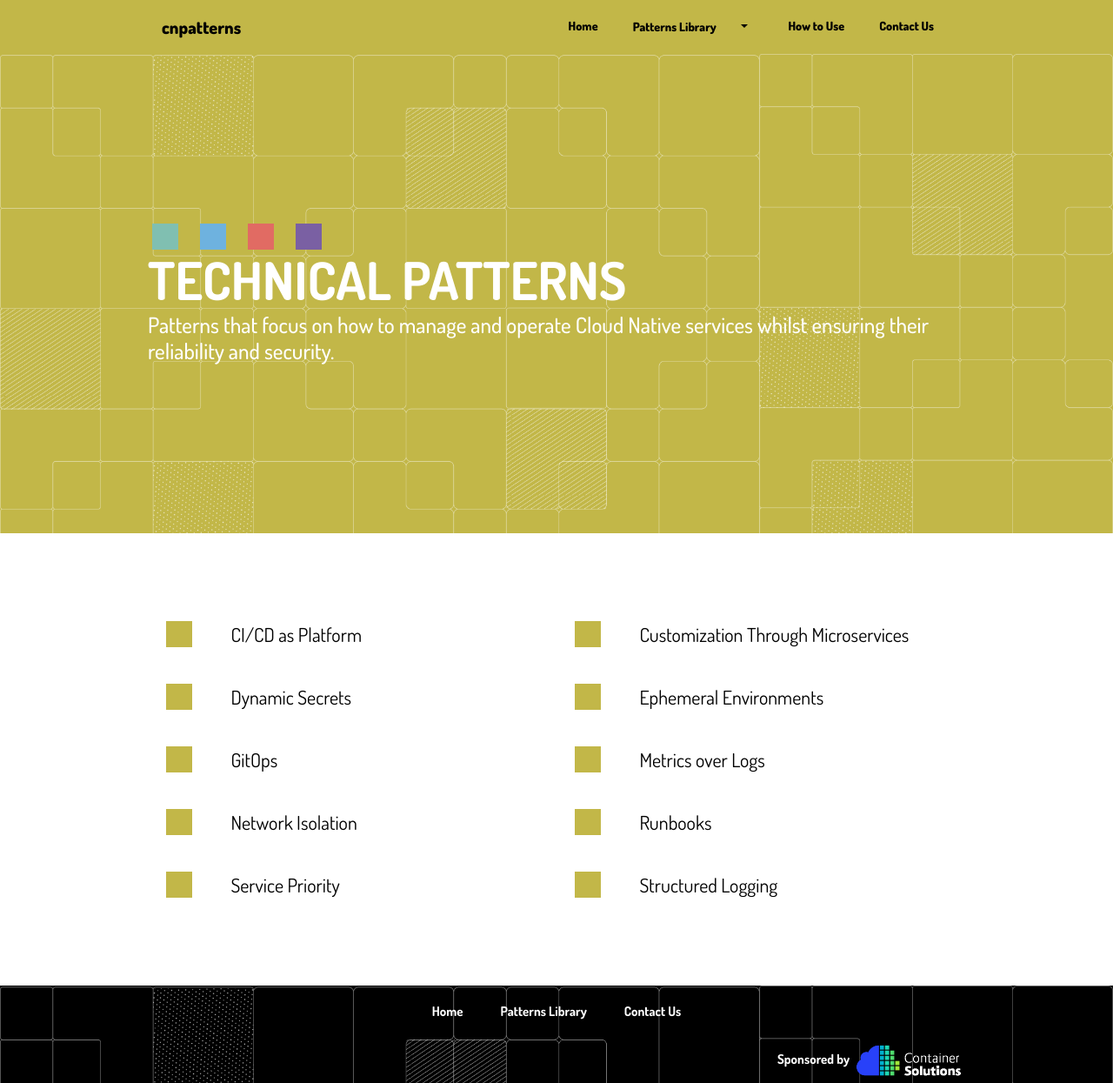
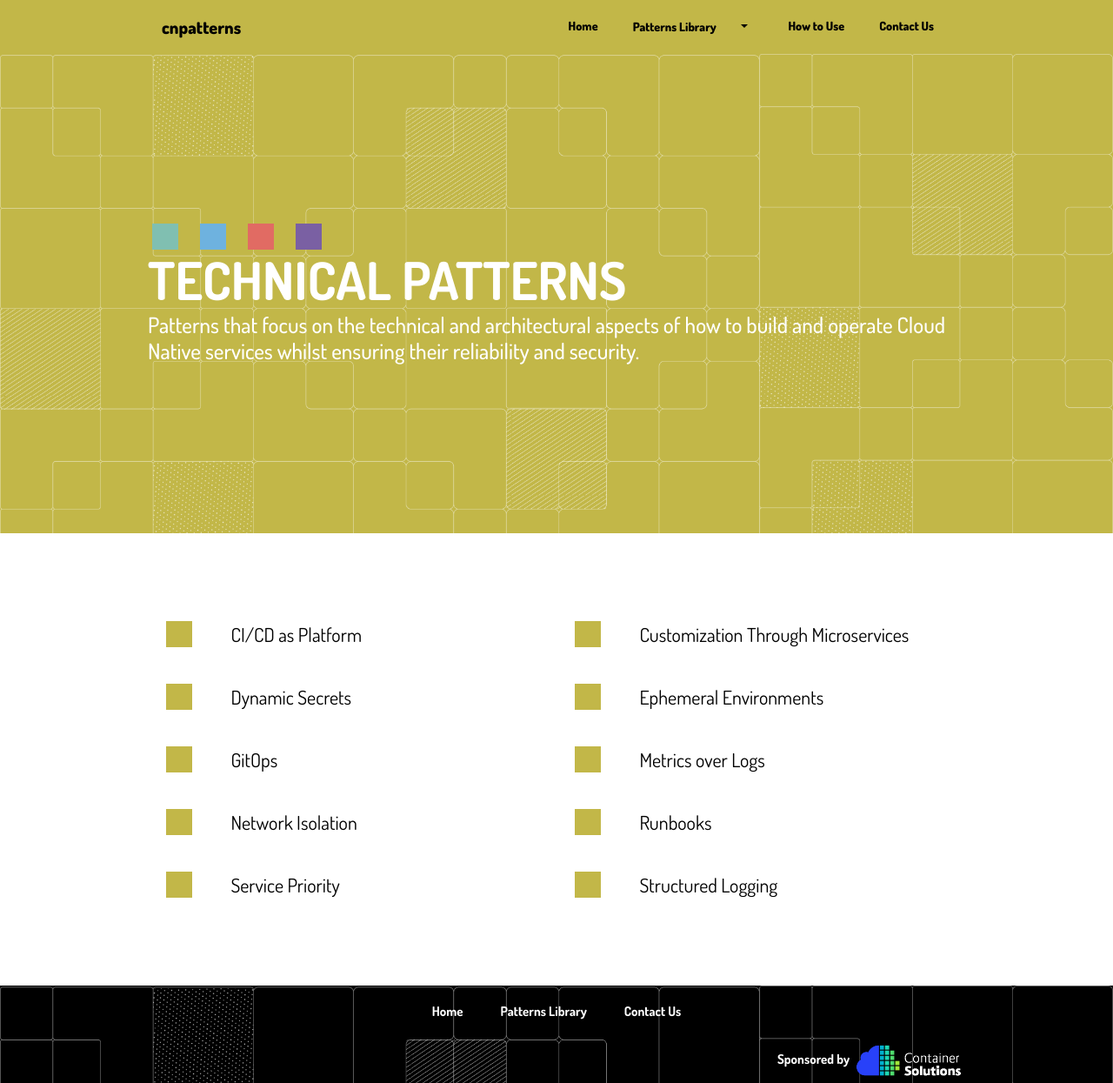
Before and after one commit to ContainerSolutions/cloud-native-patterns, a Jekyll site: the page built from technical.md, in a window 1280 px wide and 1245 px high. Shown: the whole window at 87% size. Built offline with Jekyll 4.4.1, drawn with Linux system fonts in a browser that asks for light colours.

Commit message:
Update technical.md
Co-authored-by: Cameron Wood <cameron.wood@container-solutions.com>

```diff
--- a/technical.md
+++ b/technical.md
@@ -1,6 +1,6 @@
 ---
 title: Technical Patterns
-description: "Patterns that focus on how to manage and operate Cloud Native services whilst ensuring their reliability and security."
+description: "Patterns that focus on the technical and architectural aspects of how to build and operate Cloud Native services whilst ensuring their reliability and security."
 layout: default
 ---
 
```
